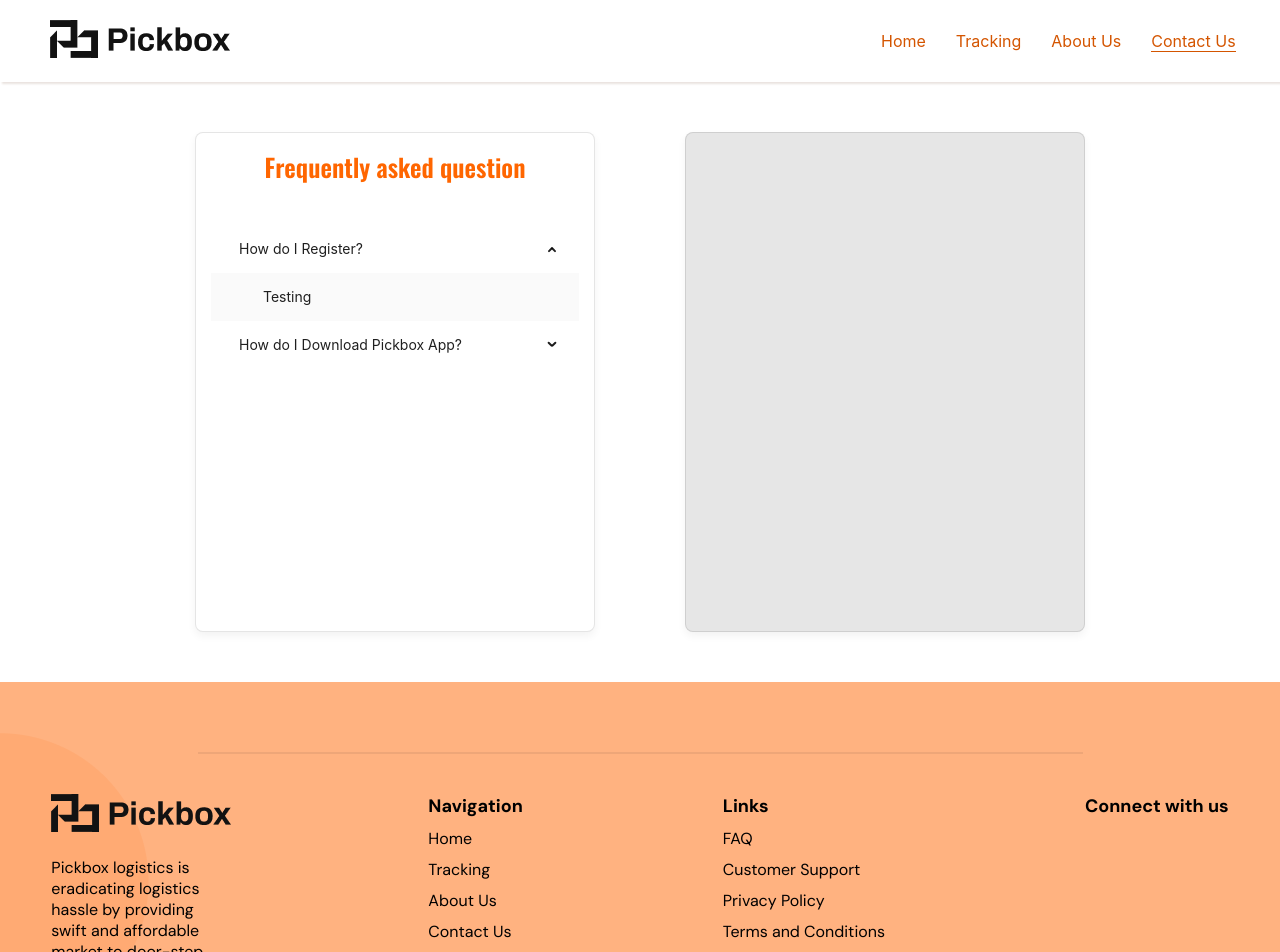
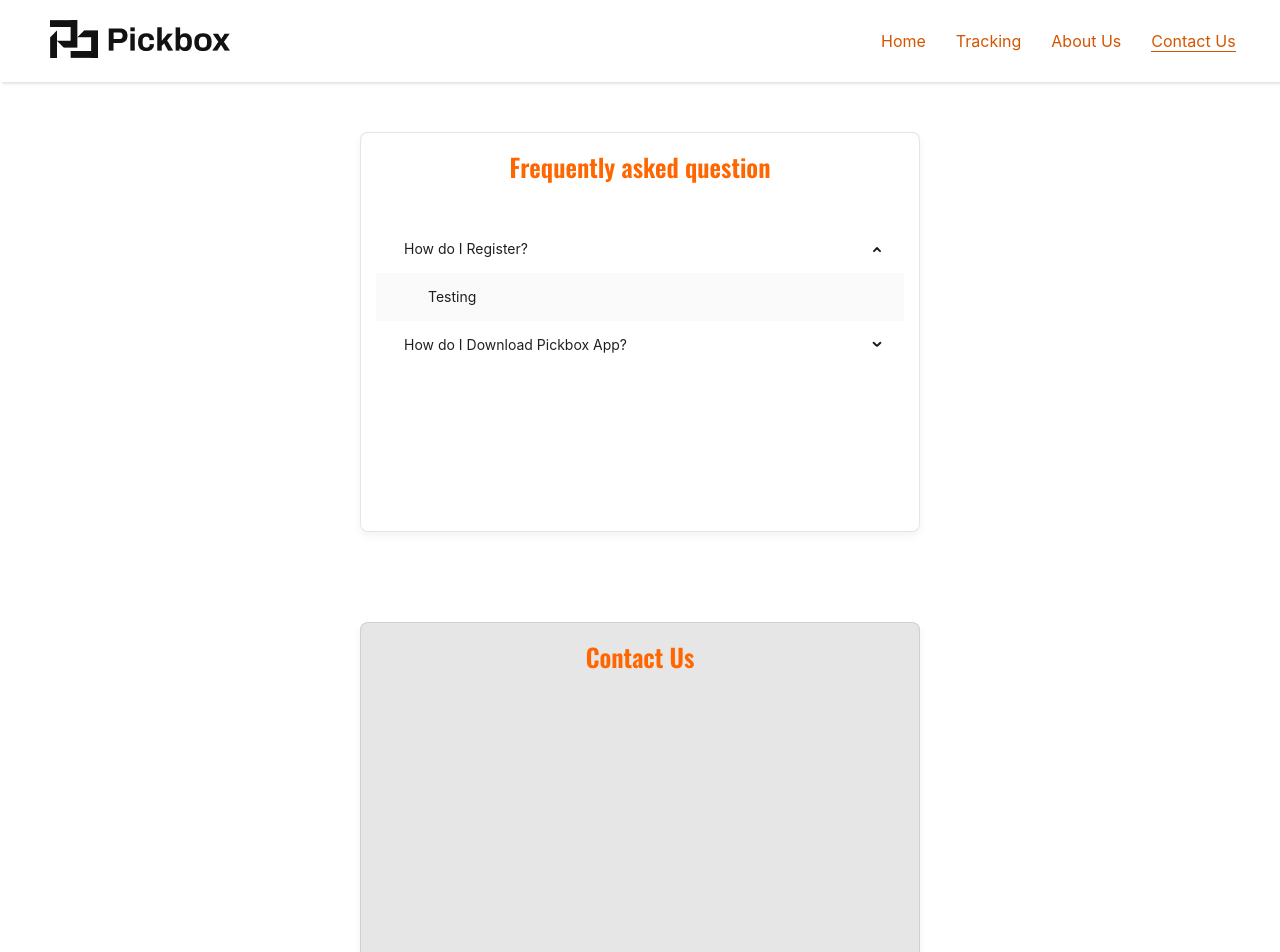
Before and after one commit to Pickbox-Project/Pickbox-frontend, a React (Create React App) app: page /contactus in a window 1280 px wide. Shown: the top 952 px of the page. Built offline with nearby package versions, Linux system fonts and the light colour scheme.

Commit message:
Started working on Contact Us Component and Imported CSS

```diff
--- a/src/Components/ContactUs/ContactUs.css
+++ b/src/Components/ContactUs/ContactUs.css
@@ -4,6 +4,14 @@
     border: 1px solid rgba(0, 0, 0, 0.1);
     box-shadow: 0px 4px 8px rgba(0, 0, 0, 0.05);
     border-radius: 8px;
-    width: 400px;
-    height: 500px;
+    width: 560px;
+    height: 400px;
 }
+.contact-us-text{
+    text-align: center;
+    font-family: "Oswald", sans-serif;
+    font-weight: 600;
+    font-size: 25px;
+    color: #ff6600;
+    margin-bottom: 40px;
+}
--- a/src/Components/ContactUs/ContactUs.jsx
+++ b/src/Components/ContactUs/ContactUs.jsx
@@ -1,7 +1,11 @@
 import React from "react";
 import "./ContactUs.css";
 const ContactUs = () => {
-  return <div className="contact-us-container"></div>;
+  return (
+    <div className="contact-us-container">
+      <h5 className="contact-us-text">Contact Us</h5>
+    </div>
+  );
 };
 
 export default ContactUs;
--- a/src/Components/Faqs/Faqs.css
+++ b/src/Components/Faqs/Faqs.css
@@ -1,6 +1,7 @@
 .faqs-contact-container {
     padding: 50px;
     display: flex;
+    flex-wrap: wrap;
     justify-content: center;
     gap: 90px;
 }
@@ -11,8 +12,8 @@
     border: 1px solid rgba(0, 0, 0, 0.1);
     box-shadow: 0px 4px 8px rgba(0, 0, 0, 0.05);
     border-radius: 8px;
-    width: 400px;
-    height: 500px;
+    width: 560px;
+    height: 400px;
 }
 
 .faqs-text {
```
